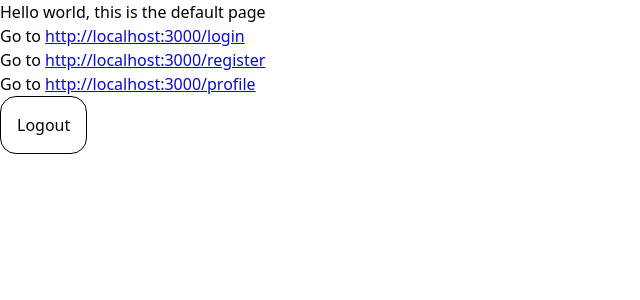
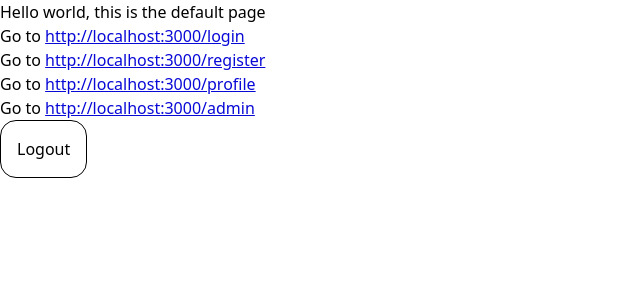
Before and after one commit to Jott55/Nana-App, a Next.js app: page / in a window 1280 px wide. Shown: the top 300 px of the page, without its empty margins (0-640 px from the left). Built offline with nearby package versions, Linux system fonts and the light colour scheme; no server answers.

Commit message:
updated readme, admin page in index

```diff
--- a/app/page.tsx
+++ b/app/page.tsx
@@ -14,6 +14,7 @@ export default async function Home() {
       <p>Go to <a href="http://localhost:3000/login">http://localhost:3000/login</a></p>
       <p>Go to <a href="http://localhost:3000/register">http://localhost:3000/register</a></p>
       <p>Go to <a href="http://localhost:3000/profile">http://localhost:3000/profile</a></p>
+      <p>Go to <a href="http://localhost:3000/admin">http://localhost:3000/admin</a></p>
       <button onClick={handleLogout} className="rounded-2xl border p-4 hover:bg-gray-100 active:bg-gray-200">Logout</button>
     </div>
   );
```
Also changed, not shown: 1 other file (tests, documents, lock files or other folders).
